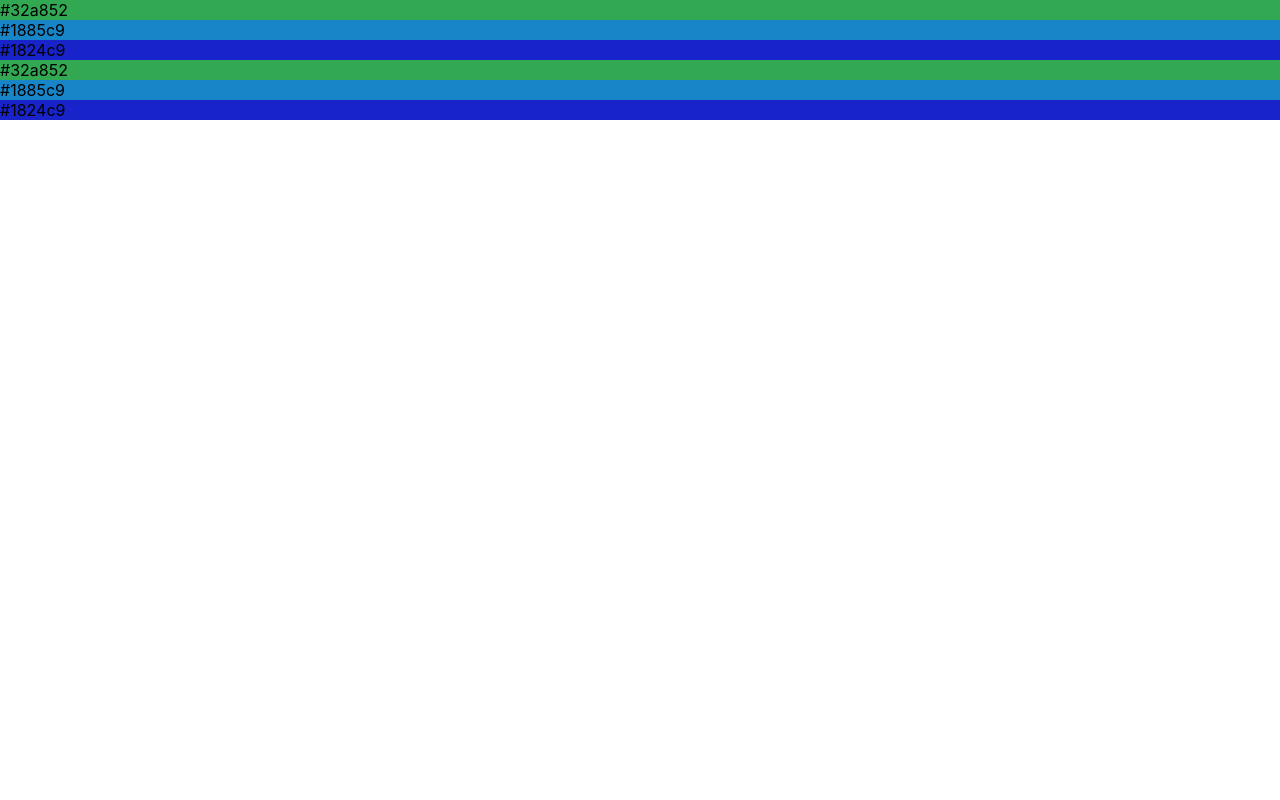
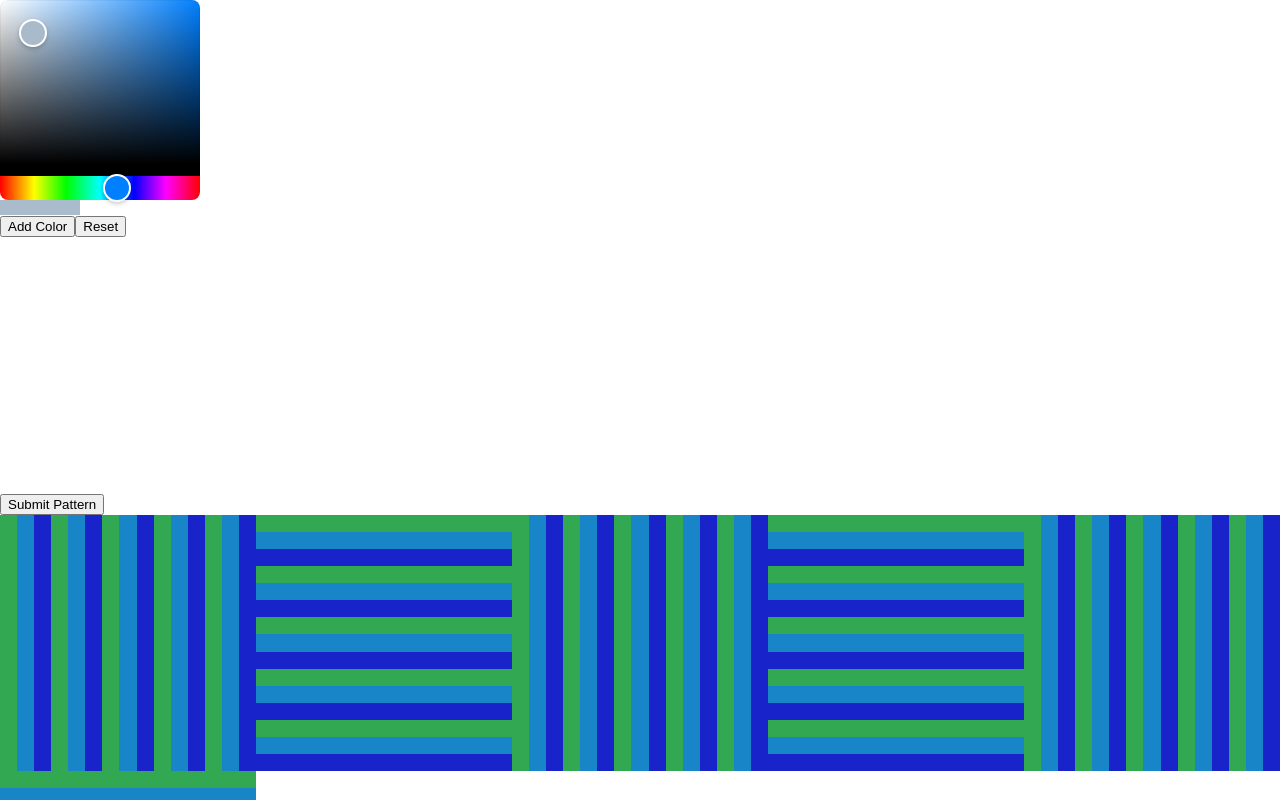
Before and after one commit to g-star423/WEAVR, a React (Create React App) app: page / in a window 1280 px wide. Shown: the top 800 px of the page. Built offline with nearby package versions, Linux system fonts and the light colour scheme.

Commit message:
basic front-end components working

```diff
--- a/package.json
+++ b/package.json
@@ -10,7 +10,9 @@
     "@types/node": "^16.18.11",
     "@types/react": "^18.0.27",
     "@types/react-dom": "^18.0.10",
+    "axios": "^1.3.3",
     "react": "^18.2.0",
+    "react-colorful": "^5.6.1",
     "react-dom": "^18.2.0",
     "react-scripts": "5.0.1",
     "typescript": "^4.9.5",
--- a/src/App.css
+++ b/src/App.css
@@ -1,18 +1,32 @@
 .wrapper {
-  display: grid;
+  display: flex;
+  flex-wrap: wrap;
 }
 
-#number1 {
-  grid-column: 1/100;
+.vertical-container {
+  display: flex;
+  width: 20vw;
+  height: 20vw;
 }
 
-#number2 {
-  grid-column: 1/100;
-  background-color: red;
-  height: 10px;
+.vertical-container div {
+  height: 100%;
+  flex-grow: 1;
 }
 
-#number3 {
-  grid-column: 1/100;
-  background-color: red;
+.horizontal-container {
+  display: flex;
+  flex-direction: column;
+  width: 20vw;
+  height: 20vw;
 }
+
+.horizontal-container div {
+  width: 100%;
+  flex-grow: 1;
+}
+
+.next-color {
+  width: 80px;
+  height: 15px;
+}
--- a/src/App.tsx
+++ b/src/App.tsx
@@ -2,12 +2,41 @@ import React from 'react';
 import './App.css';
 import HorizontalSquare from './Components/HorizontalSquare';
 import VerticalSquare from './Components/VerticalSquare';
+import AddWeave from './Components/AddWeave';
 
 function App() {
+
+  const testColors = [ //fifteen colors
+    "#32a852",
+    "#1885c9",
+    "#1824c9",
+    "#32a852",
+    "#1885c9",
+    "#1824c9",
+    "#32a852",
+    "#1885c9",
+    "#1824c9",
+    "#32a852",
+    "#1885c9",
+    "#1824c9",
+    "#32a852",
+    "#1885c9",
+    "#1824c9",
+  ]
+
+  // take in the object returned from mongodb
+  // "multiply" so there is the correct number of items to map over??
+
   return (
     <>
+      <AddWeave></AddWeave>
       <div className='wrapper'>
-        <VerticalSquare></VerticalSquare>
+        <VerticalSquare colors={testColors}></VerticalSquare>
+        <HorizontalSquare colors={testColors}></HorizontalSquare>
+        <VerticalSquare colors={testColors}></VerticalSquare>
+        <HorizontalSquare colors={testColors}></HorizontalSquare>
+        <VerticalSquare colors={testColors}></VerticalSquare>
+        <HorizontalSquare colors={testColors}></HorizontalSquare>
       </div>
     </>
   );
--- /dev/null
+++ b/src/Components/AddWeave.tsx
@@ -0,0 +1,32 @@
+import { useState } from "react"
+import { HexColorPicker } from "react-colorful"
+import VerticalSquare from "./VerticalSquare"
+import axios from "axios"
+
+
+function AddWeave() {
+
+    const [color, setColor] = useState("#aabbcc")
+
+    const [colorArray, setColorArray] = useState<string[]>([])
+
+    function addColor() {
+        setColorArray([...colorArray, color])
+    }
+    function reset() {
+        setColorArray([])
+    }
+
+    return (
+        <div className="add-weave">
+            <HexColorPicker color={color} onChange={setColor}></HexColorPicker>
+            <div style={{ backgroundColor: color }} className="next-color"></div>
+            <button onClick={addColor}>Add Color</button>
+            <button onClick={reset}>Reset</button>
+            <VerticalSquare colors={colorArray}></VerticalSquare>
+            <button>Submit Pattern</button>
+        </div>
+    )
+}
+
+export default AddWeave
--- a/src/Components/HorizontalSquare.tsx
+++ b/src/Components/HorizontalSquare.tsx
@@ -1,16 +1,14 @@
+interface Props {
+    colors: string[]
+}
 
-function HorizontalSquare() {
+function HorizontalSquare({ colors }: Props) {
 
-    const testColors = [
-        "#32a852",
-        "#1885c9",
-        "#1824c9",
-        "#32a852",
-        "#1885c9",
-        "#1824c9",
-    ]
     return (
         <div className="horizontal-container">
+            {colors.map(color => (
+                <div style={{ backgroundColor: color }}></div>
+            ))}
         </div>
     )
 }
--- a/src/Components/VerticalSquare.tsx
+++ b/src/Components/VerticalSquare.tsx
@@ -1,23 +1,14 @@
 
-function VerticalSquare() {
+interface Props {
+    colors: string[]
+}
 
-    const testColors = [
-        "#32a852",
-        "#1885c9",
-        "#1824c9",
-        "#32a852",
-        "#1885c9",
-        "#1824c9",
-    ]
-    function makeDivs(arr: string[]) {
-        for (let i = 0; i < arr.length; i++) {
-            return <div>asdfff</div>
-        }
-    }
+function VerticalSquare({ colors }: Props) {
+
     return (
         <div className="vertical-container">
-            {testColors.map(color => (
-                <div style={{ backgroundColor: color }}>{color}</div>
+            {colors.map(color => (
+                <div style={{ backgroundColor: color }}></div>
             ))}
         </div>
     )
```
Also changed, not shown: 1 other file (tests, documents, lock files or other folders).
